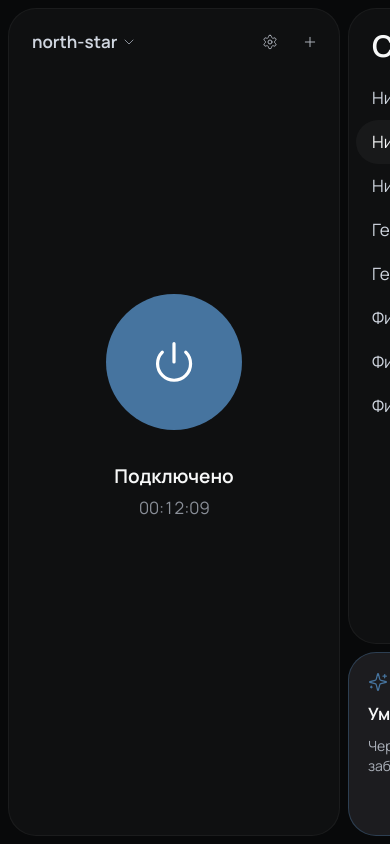
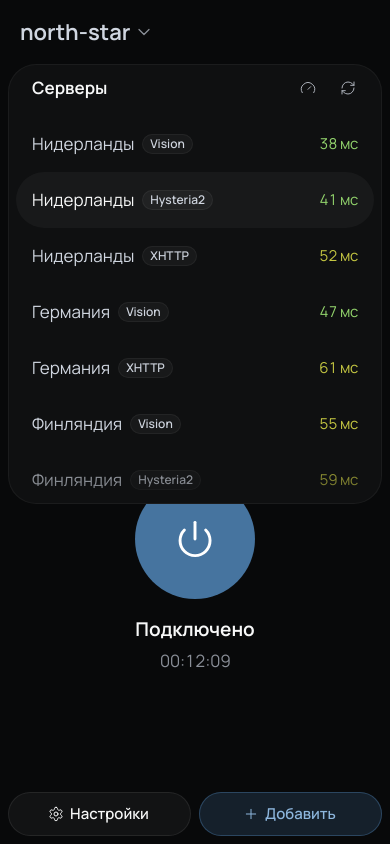
Before and after one commit to rawsense/monolit-client, a plain HTML site: page core/web/index.html in a window 390 px wide. Drawn offline with Linux system fonts and the light colour scheme.

Commit message:
Интерфейс под телефон: список серверов, кнопка посередине, трафик и кнопки внизу
Та же страница на узком экране раскладывается по утверждённому макету; режимы переезжают в «Маршруты». Окно Android отступает от строки состояния и полосы жестов.

```diff
--- a/core/web/app.css
+++ b/core/web/app.css
@@ -322,3 +322,43 @@ button.link { padding: 0; border: 0; background: none; font: inherit; font-weigh
 .alist-tx span, .mc-row-tx span, .cx-c small, .mc-mode span { color: var(--text-sub) }
 /* иконки-кнопки (шестерёнка, плюс, крестики, назад): тем же светлее-серым, что подписи; при наведении — белые */
 .icon-btn { color: var(--text-sub) }
+
+/* ---------- телефон ---------- */
+/* Та же страница на узком экране: подписка сверху, список серверов, кнопка питания посередине свободного места,
+   внизу трафик и кнопки «Настройки» и «Добавить». Режимы — в настройках («Маршруты») */
+.mc-acts { display: none }
+.mc-btn-tonal { background: color-mix(in srgb, var(--accent) 22%, transparent); color: var(--accent-text); box-shadow: inset 0 0 0 1px color-mix(in srgb, var(--accent) 45%, transparent) }
+@media (max-width: 640px) {
+  .mc { height: 100dvh; grid-template-columns: minmax(0, 1fr); grid-template-rows: auto minmax(0, auto) minmax(0, 1fr) auto minmax(0, 1fr) auto auto; padding: 0 var(--sp-2) var(--sp-2) }
+  .mc-stage { display: contents }
+  .mc-sw { grid-row: 1; min-height: 64px; padding: 0 }
+  .mc-sw > .icon-btn { display: none }
+  .mc-subsel b { font-size: var(--fs-xl) }
+  .mc-subsel svg { width: 20px; height: 20px }
+  .mc-main { grid-row: 2 }
+  #v-home { position: static; display: block; padding: 0; animation: none }
+  #v-home[hidden] { display: none }
+  #v-home .mc-modes { display: none }
+  .mc-srv { padding: var(--sp-1) var(--sp-2) }
+  .mc-srv-h { min-height: 40px }
+  .mc-srv-h h2 { font-size: var(--fs-md); letter-spacing: 0 }
+  .mc-srvlist { max-height: 384px }
+  .mc-srvlist.mc-ft { --mc-ft: 60px }
+  .mc-srvlist.mc-fb { --mc-fb: 60px }
+  .mc-srvi { min-height: 56px; font-size: var(--fs-md) }
+  .mc-srvi .badge { height: 20px; padding: 0 var(--sp-2); font-size: var(--fs-xs) }
+  .mc-srvi em { font-size: var(--fs-base) }
+  .mc-pwr { grid-row: 3; align-self: end; justify-self: center; width: 120px; height: 120px; margin-top: var(--sp-8) }
+  .mc-pwr svg { width: 40px; height: 40px }
+  .mc-state { grid-row: 4; height: auto; margin-top: var(--sp-4) }
+  .mc-traffic { grid-row: 6; min-height: 0; padding: 0 var(--sp-2) var(--sp-2) }
+  .mc-acts { grid-row: 7; display: grid; grid-template-columns: 1fr 1fr; gap: var(--sp-2) }
+  .mc-acts .btn { height: 44px }
+  /* остальные экраны (настройки, сайты, первая подписка) — во весь экран */
+  .mc:has(#v-home[hidden]) { grid-template-rows: minmax(0, 1fr) }
+  .mc:has(#v-home[hidden]) .mc-stage > * { display: none }
+  .mc:has(#v-home[hidden]) .mc-main { grid-row: 1 }
+  .mc-view { padding: var(--sp-4) var(--sp-2) }
+  /* режимы в «Маршрутах»: плитки в ряд, как были на главном */
+  .mc-set > .mc-modes { margin-bottom: var(--sp-2) }
+}
--- a/core/web/app.js
+++ b/core/web/app.js
@@ -293,7 +293,7 @@
   $('#sub-refresh').addEventListener('click', () => { if (!st?.refreshing) call(() => go.mpRefresh(), 'Обновление не запустилось'); });
   // окно новой подписки: при каждом открытии и закрытии — пустое поле без старой ошибки
   const resetAddSub = () => { $('#add-sub-url').value = ''; $('#add-sub-err').hidden = true; setText($('#add-sub-err'), ''); };
-  $('[data-open="dlg-add"]').addEventListener('click', resetAddSub);
+  $$('[data-open="dlg-add"]').forEach((b) => b.addEventListener('click', resetAddSub));
   $('#dlg-add').addEventListener('close', resetAddSub);
   $('#add-sub-form').addEventListener('submit', async (e) => {
     e.preventDefault();
--- a/core/web/index.html
+++ b/core/web/index.html
@@ -34,6 +34,10 @@
     <div class="mc-traffic" id="traffic">
       <div class="mc-traffic-tx"><span class="mc-num" id="tr-used"></span><span class="mc-num" id="tr-left"></span></div>
       <div class="progress" id="tr-bar" role="progressbar" aria-label="Трафик подписки"><i></i></div>
+    </div>
+    <div class="mc-acts">
+      <button class="btn btn-secondary" type="button" data-go="settings"><i data-lucide="settings"></i><span>Настройки</span></button>
+      <button class="btn mc-btn-tonal" type="button" data-open="dlg-add"><i data-lucide="plus"></i><span>Добавить</span></button>
     </div>
   </section>
 
--- a/core/web/native.js
+++ b/core/web/native.js
@@ -20,3 +20,10 @@
     };
   });
 })();
+
+// Телефон: режимы живут в настройках («Маршруты»), а не на главном — тот же блок переезжает туда
+addEventListener('DOMContentLoaded', function () {
+  if (!matchMedia('(max-width: 640px)').matches) return;
+  var modes = document.querySelector('#v-home .mc-modes'), set = document.querySelector('#v-s-routes .mc-set');
+  if (modes && set) set.insertBefore(modes, set.firstChild);
+});
```
Also changed, not shown: 1 other file.
